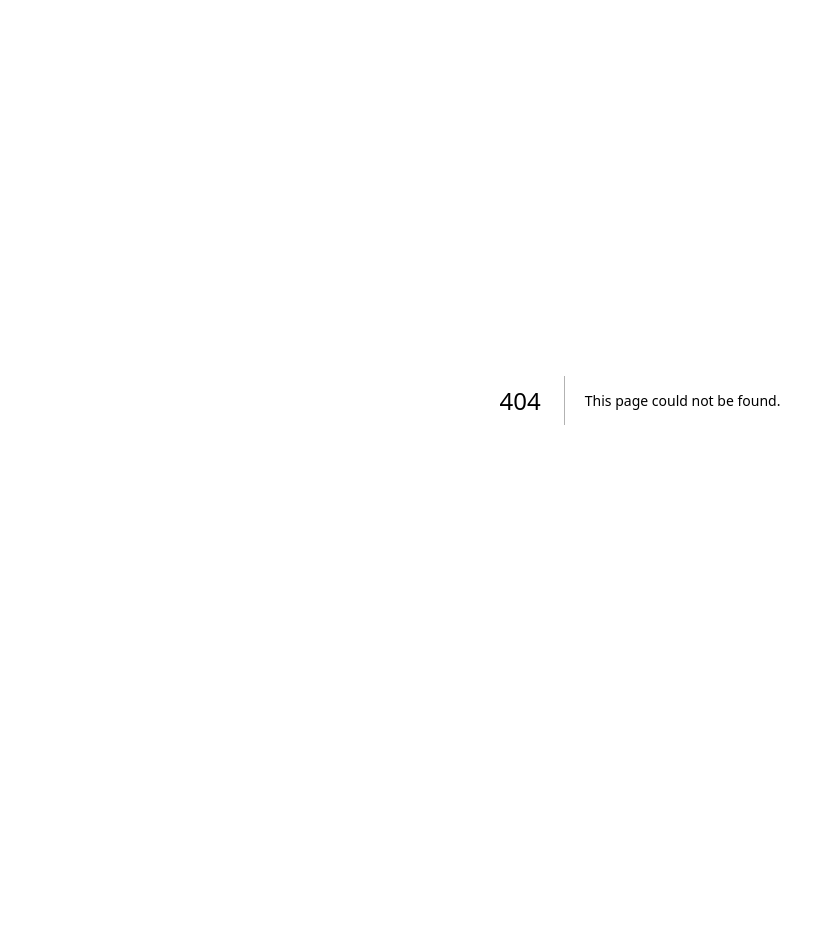
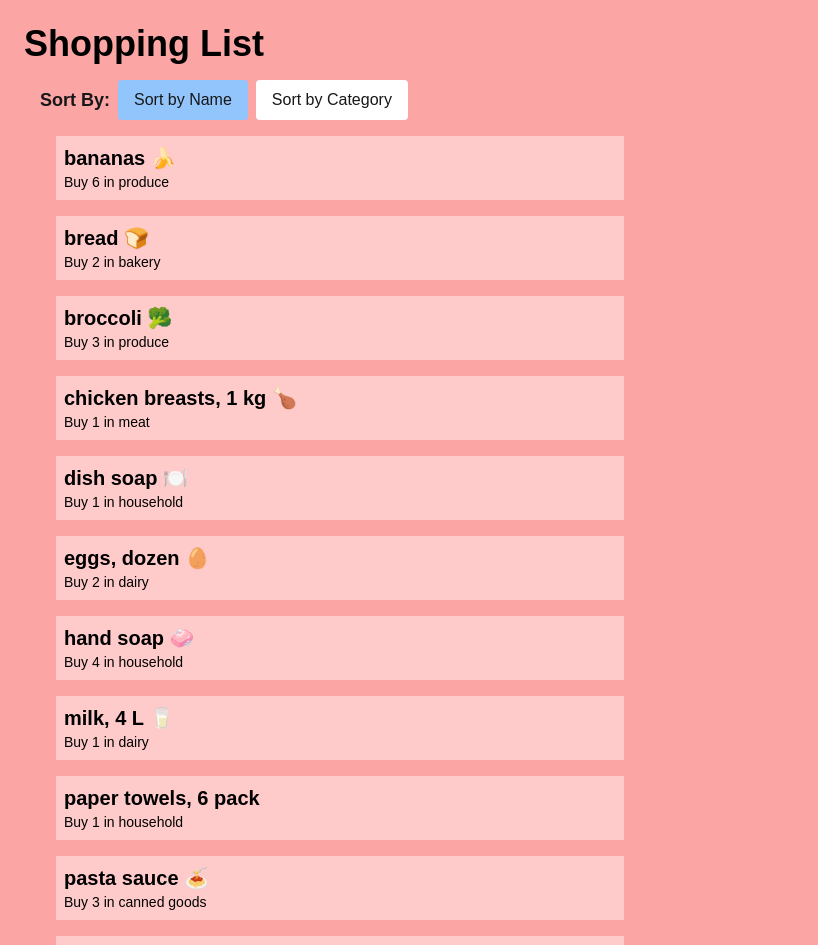
Before and after one commit to wNv-paCe/cprg306-assignments, a Next.js app: page /week-6 in a window 1280 px wide. Before the commit this address had no page. Shown: the top 945 px of the page, without its empty margins (0-818 px from the left). Before the commit the page ends 800 px from the top, so only its background shows below. Built offline with nearby package versions, Linux system fonts and the light colour scheme.

Commit message:
week-6, will done for extra challenge

```diff
--- a/app/page.js
+++ b/app/page.js
@@ -1,7 +1,7 @@
 import Link from "next/link";
 
 export default function Page() {
-  const weeks = [2, 3, 4, 5];
+  const weeks = [2, 3, 4, 5, 6];
 
   return (
     <main className="flex min-h-screen flex-col items-center justify-between p-24">
--- /dev/null
+++ b/app/week-6/item-list.js
@@ -0,0 +1,55 @@
+"use client";
+
+import { useState } from "react";
+import Item from "./item";
+import items from "./items.json";
+
+export default function ItemList() {
+  const [sortBy, setSortBy] = useState("name");
+
+  const sortedItems = [...items].sort((a, b) => {
+    if (sortBy === "name") {
+      return a.name.localeCompare(b.name);
+    } else if (sortBy === "category") {
+      return a.category.localeCompare(b.category);
+    }
+    return 0;
+  });
+
+  return (
+    <div className="p-4">
+      {/* Sort Buttons */}
+      <div className="mb-4 flex items-center">
+        <h2 className="text-lg font-semibold mr-2">Sort By:</h2>
+        <button
+          onClick={() => setSortBy("name")}
+          className={`px-4 py-2 mr-2 rounded ${
+            sortBy === "name" ? "bg-blue-300" : "bg-white"
+          }`}
+        >
+          Sort by Name
+        </button>
+        <button
+          onClick={() => setSortBy("category")}
+          className={`px-4 py-2 rounded ${
+            sortBy === "category" ? "bg-blue-300" : "bg-white"
+          }`}
+        >
+          Sort by Category
+        </button>
+      </div>
+
+      {/* Item List */}
+      <ul className="w-1/2">
+        {sortedItems.map((item) => (
+          <Item
+            key={item.id}
+            name={item.name}
+            quantity={item.quantity}
+            category={item.category}
+          />
+        ))}
+      </ul>
+    </div>
+  );
+}
--- /dev/null
+++ b/app/week-6/item.js
@@ -0,0 +1,12 @@
+export default function Item(props) {
+  return (
+    <li className="bg-red-200 p-2 m-4">
+      <div>
+        <h1 className="text-xl font-extrabold text-black">{props.name}</h1>
+        <p className="text-sm text-black">
+          Buy {props.quantity} in {props.category}
+        </p>
+      </div>
+    </li>
+  );
+}
--- /dev/null
+++ b/app/week-6/items.json
@@ -0,0 +1,74 @@
+[
+    {
+      "id": "1h2GJKH12gkHG31h1H",
+      "name": "milk, 4 L 🥛",
+      "quantity": 1,
+      "category": "dairy"
+    },
+    {
+      "id": "2KJH3k2j3H1k2J3K1H",
+      "name": "bread 🍞",
+      "quantity": 2,
+      "category": "bakery"
+    },
+    {
+      "id": "3h2KJH3k2j3H1k2J3",
+      "name": "eggs, dozen 🥚",
+      "quantity": 2,
+      "category": "dairy"
+    },
+    {
+      "id": "4k2J3K1H2GJKH12gk",
+      "name": "bananas 🍌",
+      "quantity": 6,
+      "category": "produce"
+    },
+    {
+      "id": "5H1h1H2KJH3k2j3H",
+      "name": "broccoli 🥦",
+      "quantity": 3,
+      "category": "produce"
+    },
+    {
+      "id": "6H1k2J3K1H2GJKH1",
+      "name": "chicken breasts, 1 kg 🍗",
+      "quantity": 1,
+      "category": "meat"
+    },
+    {
+      "id": "7gkHG31h1H2KJH3k",
+      "name": "pasta sauce 🍝",
+      "quantity": 3,
+      "category": "canned goods"
+    },
+    {
+      "id": "8j3H1k2J3K1H2GJK",
+      "name": "spaghetti, 454 g 🍝",
+      "quantity": 2,
+      "category": "dry goods"
+    },
+    {
+      "id": "9H12gkHG31h1H2KJ",
+      "name": "toilet paper, 12 pack 🧻",
+      "quantity": 1,
+      "category": "household"
+    },
+    {
+      "id": "10H3k2j3H1k2J3K1",
+      "name": "paper towels, 6 pack",
+      "quantity": 1,
+      "category": "household"
+    },
+    {
+      "id": "11k2J3K1H2GJKH12",
+      "name": "dish soap 🍽️",
+      "quantity": 1,
+      "category": "household"
+    },
+    {
+      "id": "12GJKH12gkHG31h1",
+      "name": "hand soap 🧼",
+      "quantity": 4,
+      "category": "household"
+    }
+  ]
--- /dev/null
+++ b/app/week-6/page.js
@@ -0,0 +1,10 @@
+import ItemList from "./item-list";
+
+export default function Page() {
+  return (
+    <main className="bg-red-300 p-6">
+      <h1 className="text-4xl font-extrabold text-black">Shopping List</h1>
+      <ItemList />
+    </main>
+  );
+}
```
